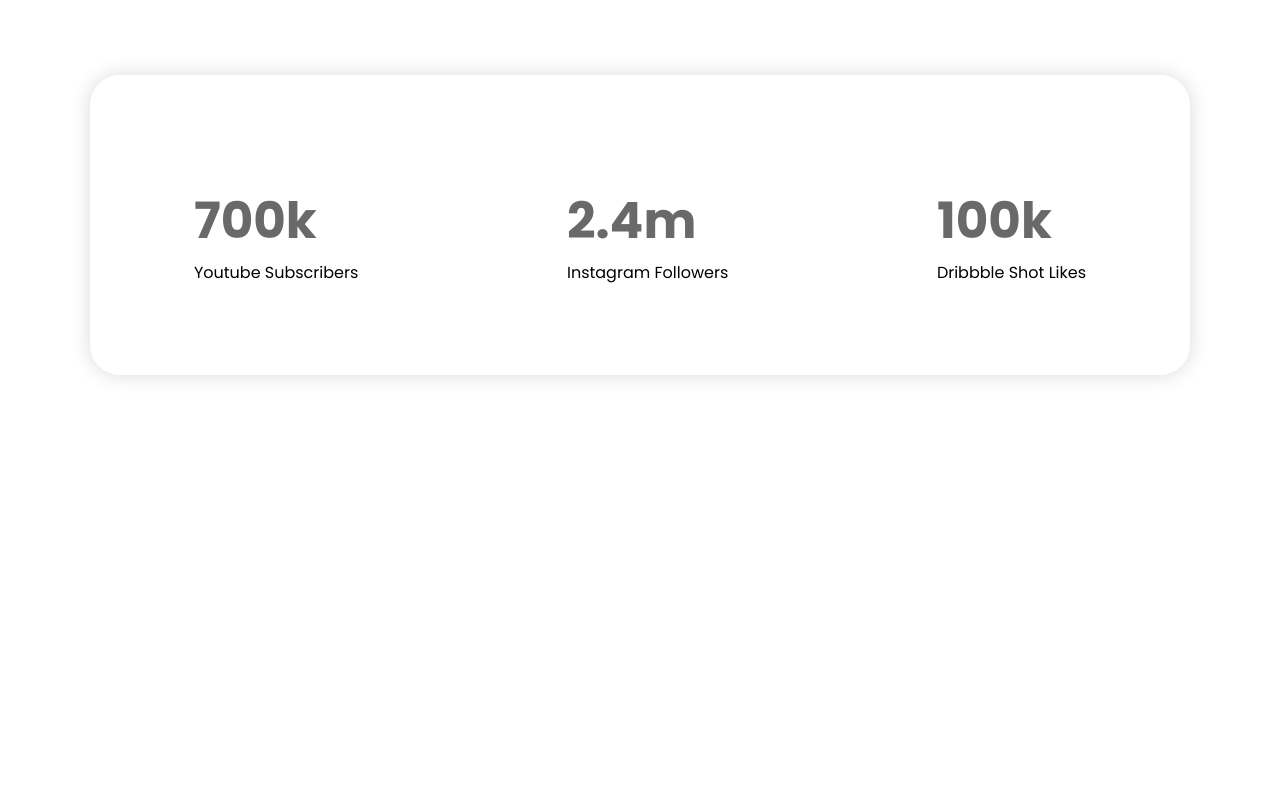
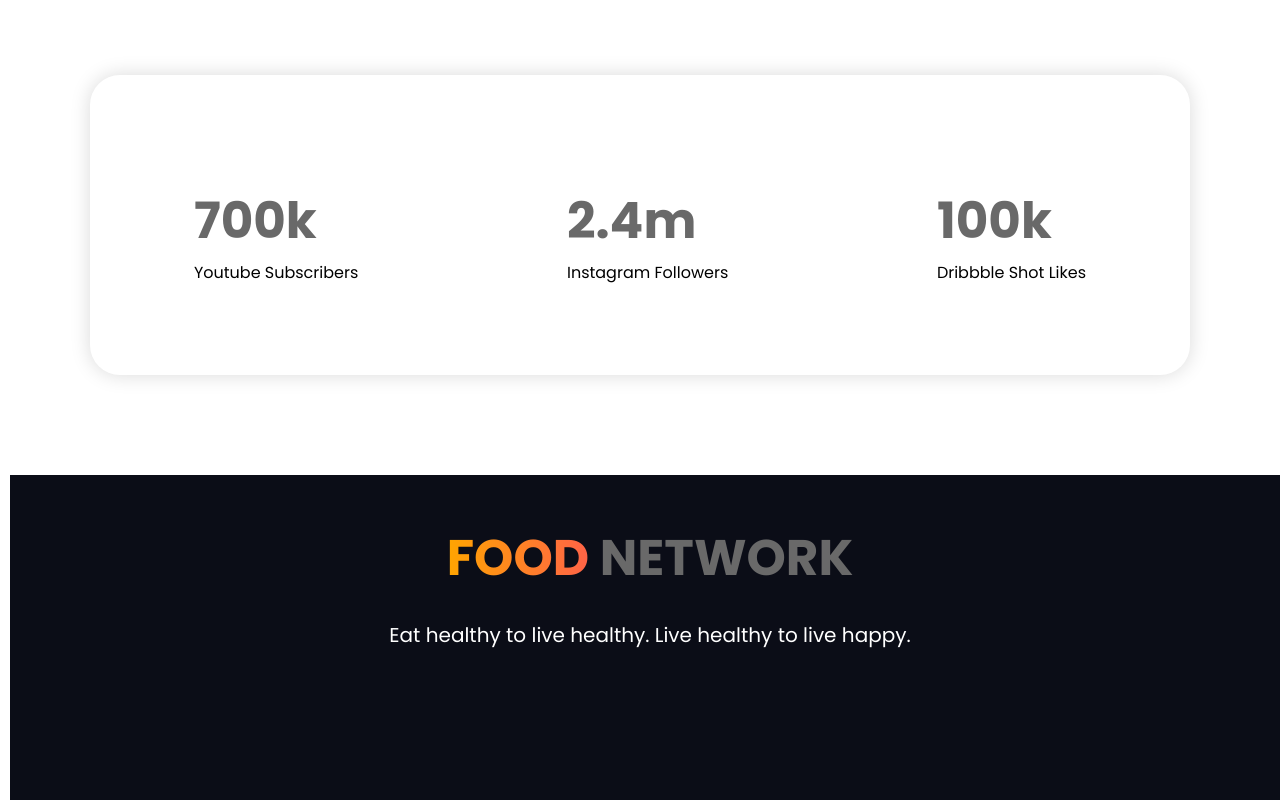
Before and after one commit to tanvirhasn/Food-Network, a plain HTML site: page index.html in a window 1280 px wide. Shown: the part 3110-3910 px from the top of the page. Before the commit the page ends 3585 px from the top, so only its background shows below. Drawn offline with Linux system fonts and the light colour scheme.

Commit message:
footer added

```diff
--- a/index.html
+++ b/index.html
@@ -91,6 +91,10 @@
             <p>Dribbble Shot Likes</p>
         </div>
     </div>
+    <footer class="footer">
+        <h2><span class="gradient-text">FOOD</span> NETWORK</h2>
+        <p id="normal-text">Eat healthy to live healthy. Live healthy to live happy.</p>
+    </footer>
 
 </body>
 
--- a/style.css
+++ b/style.css
@@ -98,3 +98,23 @@ div.text{
     line-height: 10px;
     padding-top: 100px;
 }
+.footer{
+    background-color: #0B0D17;
+    width: 100%;
+    height: 300px;
+    text-align: center;
+    margin-left: 10px;
+    padding-top: 25px;
+    line-height: 35px;
+}
+.gradient-text {
+    background-image: linear-gradient(.25turn,orange,tomato);
+    -webkit-background-clip: text;
+    -webkit-text-fill-color: transparent;
+    -moz-background-clip: text;
+    -moz-text-fill-color: transparent;
+  }
+#normal-text{
+      color: white;
+      font-size: 20px;
+  }
```
